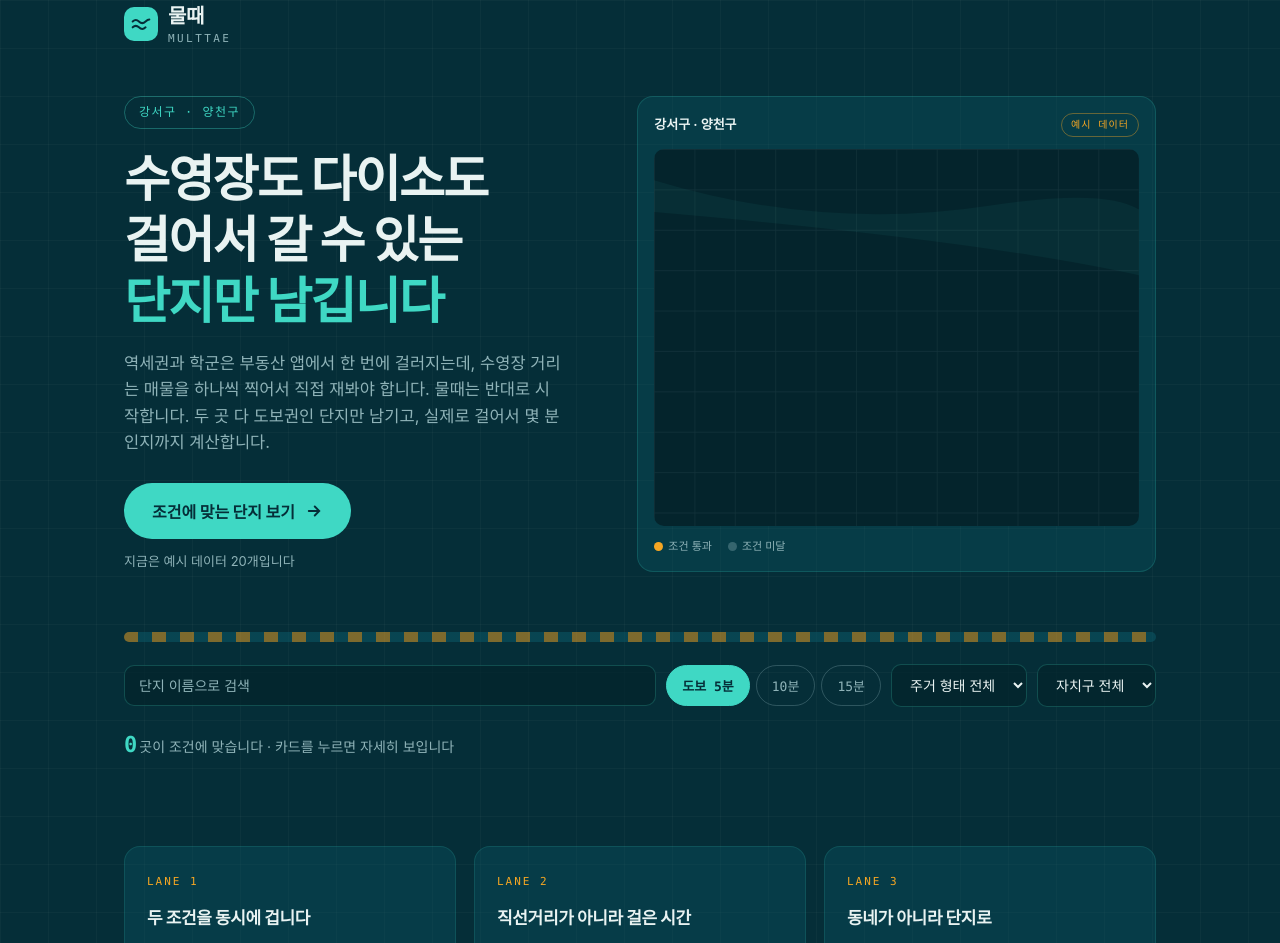
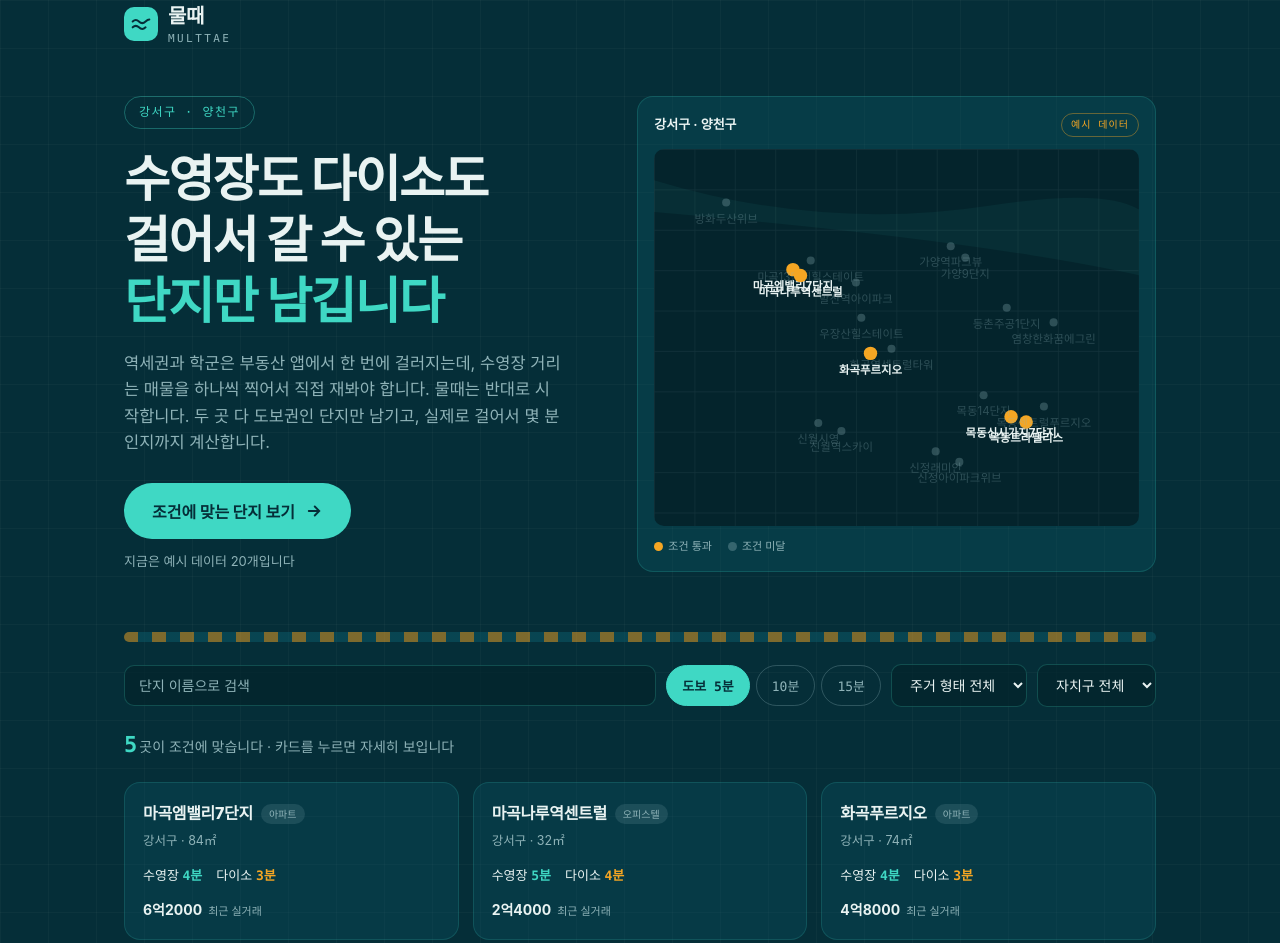
Before and after one commit to seoyunkim129/jasuhaja, a plain HTML site: page index.html in a window 1280 px wide. Shown: the top 943 px of the page. Drawn offline with nearby package versions, Linux system fonts and the light colour scheme.

Commit message:
화면과 데이터 분리: index.html이 danji.csv를 읽도록
Co-Authored-By: Claude Opus 5 <noreply@anthropic.com>

```diff
--- a/index.html
+++ b/index.html
@@ -345,7 +345,7 @@ footer{ padding-bottom:44px; font-size:13px; color:var(--muted); }
    (GitHub에 danji.csv를 올린 뒤 raw 주소를 붙여넣으세요)
    비워두면 아래 예비데이터를 씁니다 - 인터넷 없이도 화면이 보이라고요.
    ============================================================ */
-const CSV주소 = "";
+const CSV주소 = "danji.csv";
 
 const 예비데이터 = `단지명,유형,자치구,위도,경도,수영장이름,수영장도보분,다이소도보분,최근실거래,면적
 마곡엠밸리7단지,아파트,강서구,37.5612,126.8258,강서구민체육센터,4,3,6억2000,84
```
